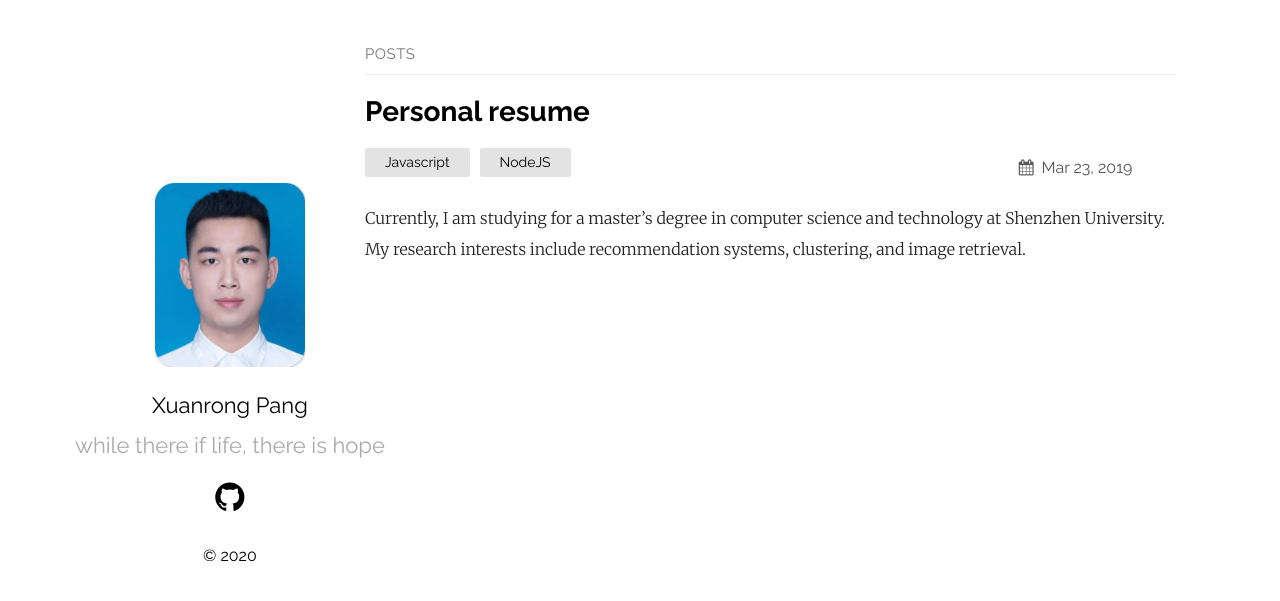
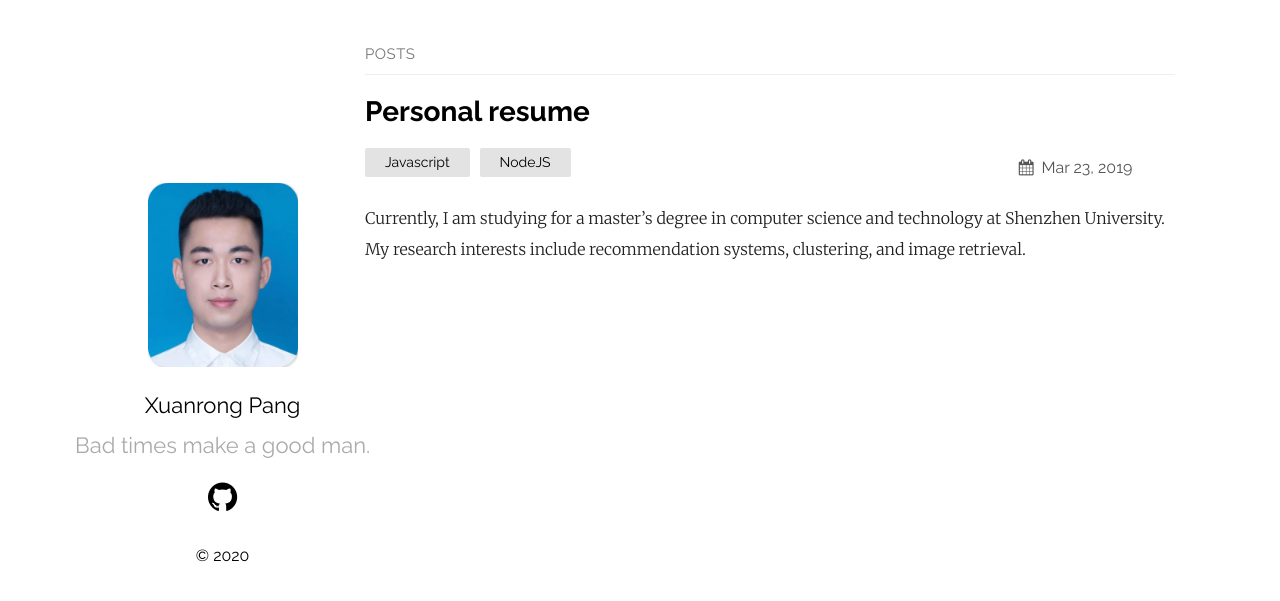
Before and after one commit to pangxuanrong/pangxuanrong.github.io, a Jekyll site: the page built from index.md, in a window 1280 px wide. Shown: the top 601 px of the page. Built offline with Jekyll 4.4.1, drawn with Linux system fonts in a browser that asks for light colours.

Commit message:
Update _config.yml

```diff
--- a/_config.yml
+++ b/_config.yml
@@ -13,7 +13,7 @@ sass:
   sass_dir: _sass
 plainwhite:
   name: Xuanrong Pang
-  tagline: while there if life, there is hope
+  tagline: Bad times make a good man.
   date_format: "%b %-d, %Y"
   sitemap: true # set to true to generate sitemap.xml content
 
```
